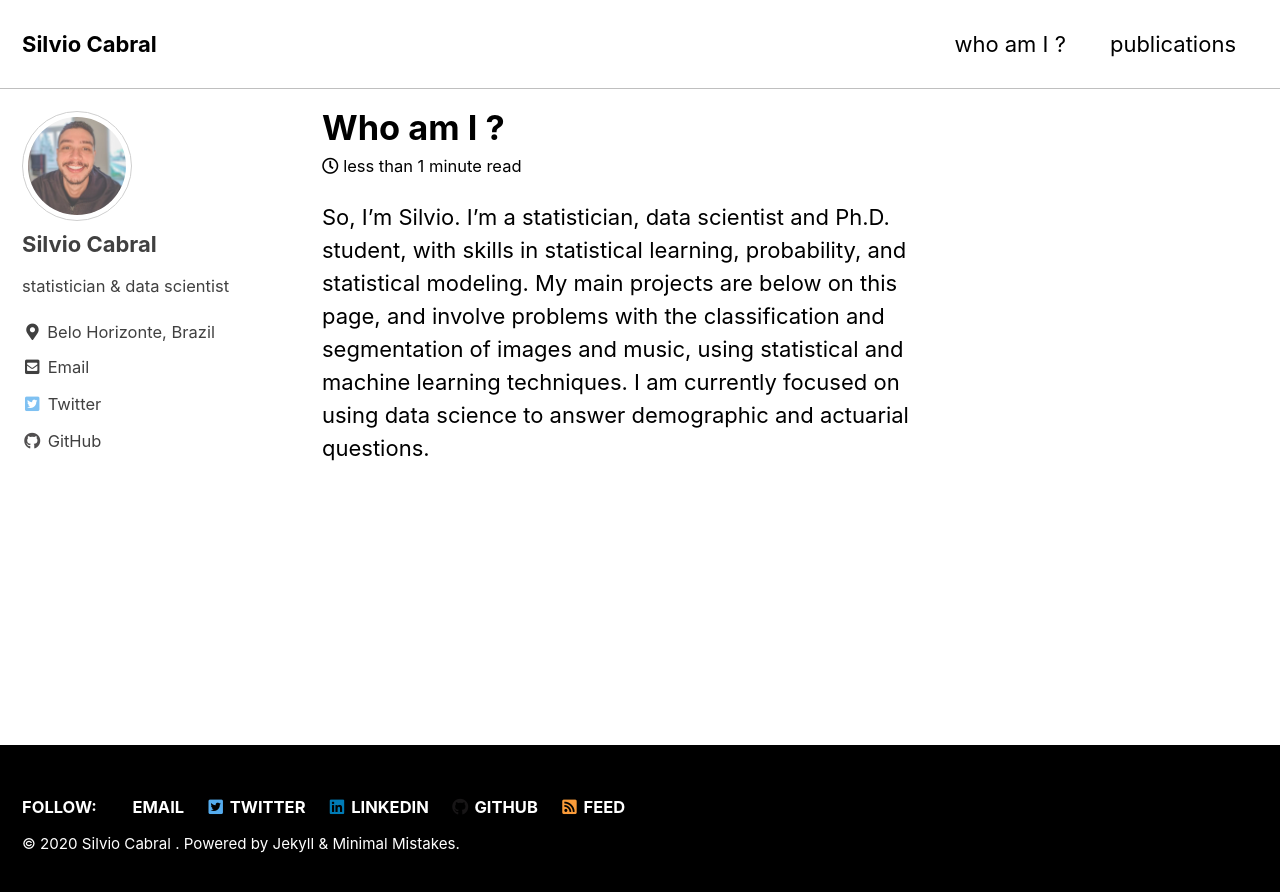
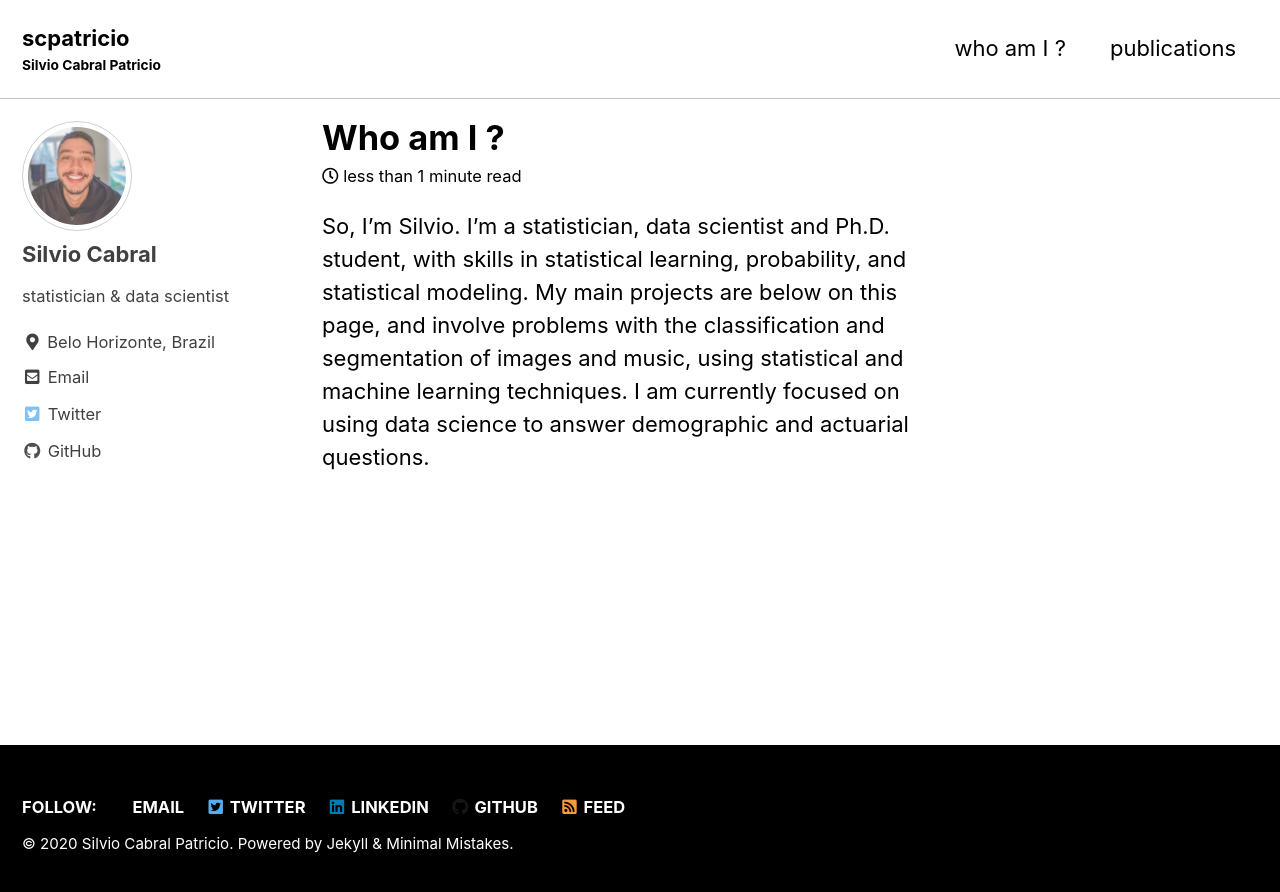
Before and after one commit to scpatricio/scpatricio.github.io, a Jekyll site: the page built from _pages/about.md, in a window 1280 px wide. Shown: the top 892 px of the page. Built offline with Jekyll 4.4.1, drawn with Linux system fonts in a browser that asks for light colours; cached includes are drawn as plain includes.

Commit message:
new github commit

```diff
--- a/_config.yml
+++ b/_config.yml
@@ -16,10 +16,10 @@ minimal_mistakes_skin    : "contrast " # "air", "aqua", "contrast", "dark", "dir
 
 # Site Settings
 locale                   : "en-US"
-title                    : "Silvio Cabral"
+title                    : "scpatricio"
 title_separator          : "-"
-subtitle                 : #"Hey there!"
-name                     : "Silvio Cabral "
+subtitle                 : "Silvio Cabral Patricio"
+name                     : "Silvio Cabral Patricio"
 description              : "Welcome to my page."
 url                      : # the base hostname & protocol for your site e.g. "https://mmistakes.github.io"
 baseurl                  : # the subpath of your site, e.g. "/blog"
```
